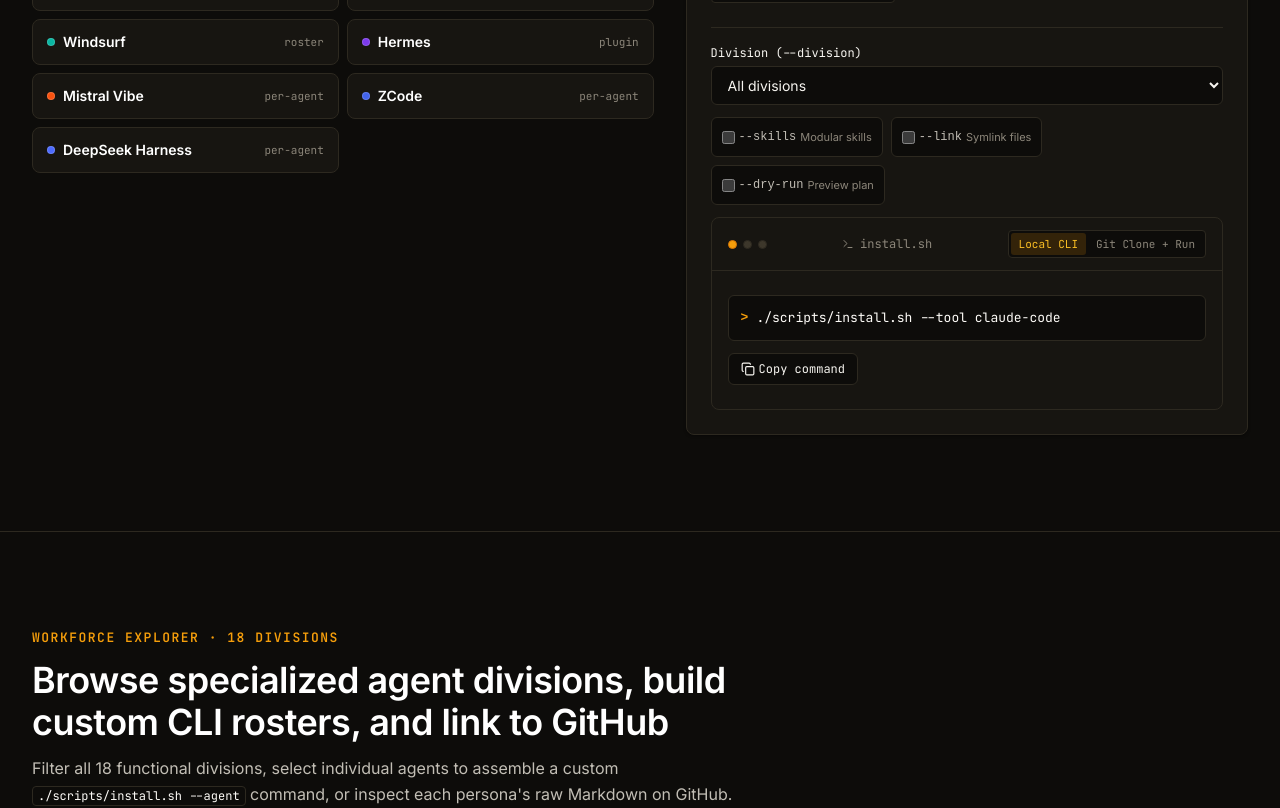
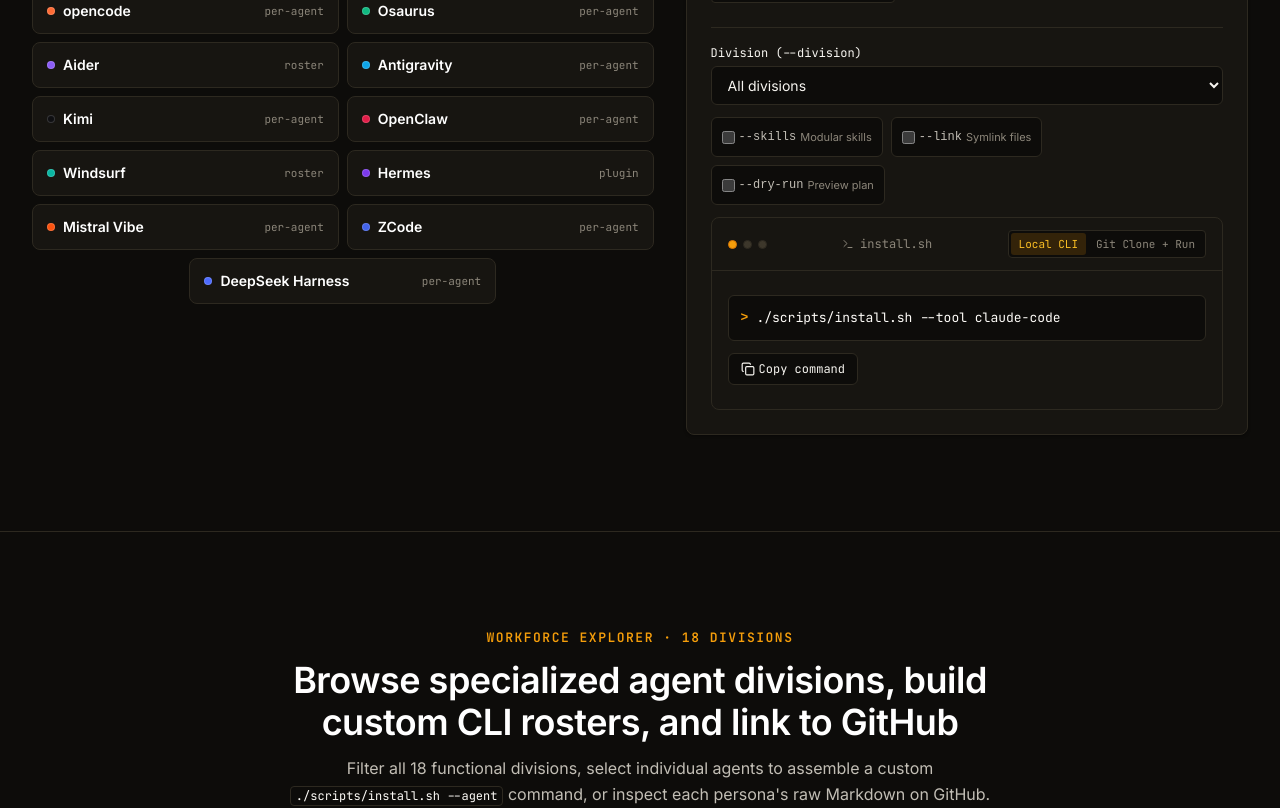
Before and after one commit to allanindrajith/hivework-web, a React (Vite) app: page / in a window 1280 px wide. Shown: the part 1480-2288 px from the top of the page. Built offline with nearby package versions, Linux system fonts and the light colour scheme.

Commit message:
style: center-align section headers, filter pills, and matrix two-column layout

```diff
--- a/package.json
+++ b/package.json
@@ -7,6 +7,7 @@
     "sync": "node scripts/sync-catalog.mjs",
     "dev": "vite",
     "build": "tsc --noEmit && vite build && node scripts/verify-dist.mjs",
+    "deploy": "npm run build && rsync -avz --delete --exclude='.well-known' --exclude='cgi-bin' dist/ cpanel:~/hivework.online/",
     "test": "vitest run"
   },
   "dependencies": {
--- /dev/null
+++ b/public/updater.json
@@ -0,0 +1,6 @@
+{
+  "version": "0.4.0",
+  "notes": "Hivework v0.4.0 — Unified 296 hive-* agent corpus, Obsidian & Honeycomb Amber UI matching hivework.online, and dual-endpoint self-updater.",
+  "pub_date": "2026-11-13T00:00:00Z",
+  "platforms": {}
+}
--- a/src/styles/landing.css
+++ b/src/styles/landing.css
@@ -427,8 +427,11 @@
 }
 
 .story-header {
-  max-width: 70ch;
+  max-width: 72ch;
+  margin-left: auto;
+  margin-right: auto;
   margin-bottom: var(--space-2xl);
+  text-align: center;
 }
 
 .section-heading {
--- a/src/styles/sections.css
+++ b/src/styles/sections.css
@@ -46,6 +46,15 @@
 
 /* Section Spacing */
 .matrix-section,
+.workforce-section,
+.skills-section,
+.story-section,
+.site-footer,
+#runbooks {
+  scroll-margin-top: 72px;
+}
+
+.matrix-section,
 .workforce-section {
   padding-top: var(--space-3xl);
   padding-bottom: var(--space-3xl);
@@ -61,8 +70,11 @@
 }
 
 .section-header-block {
-  max-width: 70ch;
+  max-width: 72ch;
+  margin-left: auto;
+  margin-right: auto;
   margin-bottom: var(--space-2xl);
+  text-align: center;
 }
 
 /* ==========================================================================
@@ -72,6 +84,7 @@
 .matrix-filters {
   display: flex;
   flex-wrap: wrap;
+  justify-content: center;
   gap: var(--space-sm);
   margin-bottom: var(--space-xl);
 }
@@ -117,6 +130,7 @@
   .matrix-layout {
     grid-template-columns: minmax(0, 1.05fr) minmax(0, 0.95fr);
     gap: var(--space-2xl);
+    align-items: center;
   }
 }
 
@@ -129,6 +143,12 @@
 @media (min-width: 540px) {
   .matrix-tool-grid {
     grid-template-columns: repeat(2, minmax(0, 1fr));
+  }
+
+  .matrix-tool-grid > .matrix-tool-btn:last-child:nth-child(odd) {
+    grid-column: 1 / -1;
+    width: calc(50% - (var(--space-sm) / 2));
+    justify-self: center;
   }
 }
 
@@ -535,7 +555,11 @@
 }
 
 .runbooks-header {
+  max-width: 72ch;
+  margin-left: auto;
+  margin-right: auto;
   margin-bottom: var(--space-xl);
+  text-align: center;
 }
 
 .runbooks-heading {
```
